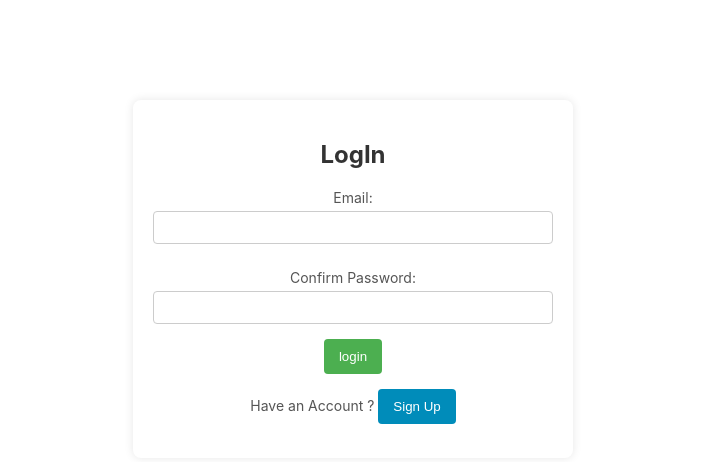
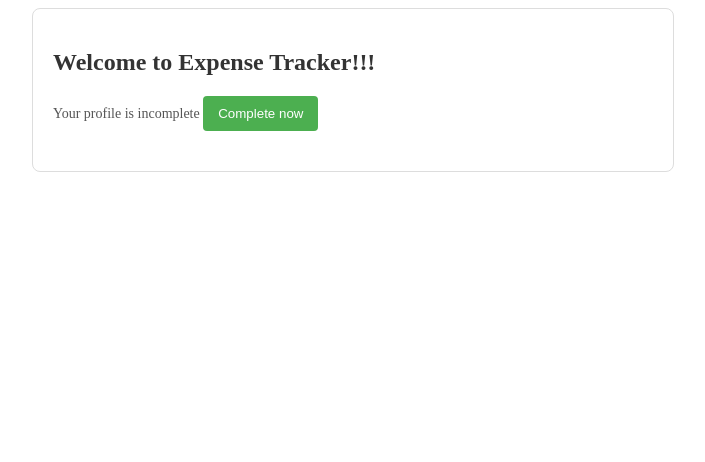
Before and after one commit to mahesh180400/React01, a React (Create React App) app: page /profile_edit in a window 1280 px wide. Shown: the top 462 px of the page, without its empty margins (287-992 px from the left). Built offline with nearby package versions, Linux system fonts and the light colour scheme.

Commit message:
profile update

```diff
--- a/src/App.js
+++ b/src/App.js
@@ -1,9 +1,17 @@
+import React from 'react';
+import { BrowserRouter as Router, Routes, Route } from 'react-router-dom';
+import Signup from './Login/Signup';
+import ProfileEdit from './Login/ProfileEdit';
 
-import Signup from "./Login/Signup";
 function App() {
   return (
     <>
-    <Signup></Signup>
+      <Router>
+        <Routes>
+          <Route path="" element={<Signup />} />
+          <Route path="/profile_edit" element={<ProfileEdit></ProfileEdit>} />
+        </Routes>
+      </Router>
     </>
   );
 }
--- /dev/null
+++ b/src/Login/ProfileEdit.js
@@ -0,0 +1,92 @@
+import React, { useState } from "react";
+import styles from './ProfileEdit.module.css';
+const ProfileEdit = () => {
+  const [update, setUpdate] = useState(false);
+  const [name, setname] = useState('');
+  const [profile, setprofile] = useState('');
+
+  const edit = (e) => {
+    e.preventDefault();
+    setUpdate((prevstate) => !prevstate);
+  };
+
+  const updatereques = (e) => {
+    const tokenold=localStorage.getItem('token')
+    console.log(tokenold)
+    e.preventDefault();
+    let url='https://identitytoolkit.googleapis.com/v1/accounts:update?key=AIzaSyC6JbZDqf63EMa4jOcDc2zdGFv4f9ok1ck'
+    fetch(url,{
+        method:'POST',
+        body:JSON.stringify({
+        idToken:tokenold,
+            displayName:name,
+            photourl:profile,
+            returnSecureToken:true
+        }),
+        headers:{
+            'Content-type':'application.json'
+        }
+       }).then((res)=>{
+        if(res.ok){
+          return res.json();
+
+        }else{
+            return res.json().then ((data)=>{
+             let errorMessage="Authentication FAiled!";
+            throw new Error(errorMessage)
+            })
+         }
+       }).then((data)=>{
+        console.log('All OK Profile')
+       })
+       .catch((err)=>{
+        alert(err.message)
+       })
+    console.log(name, profile);
+    setname("")
+    setprofile("")
+  };
+
+  return (
+    <>
+      {!update && (
+        <div className={styles.container}>
+          <h2>Welcome to Expense Tracker!!!</h2>
+          <p>
+            Your profile is incomplete{" "}
+            <button className={styles.button} onClick={edit}>
+              Complete now
+            </button>
+          </p>
+        </div>
+      )}
+      {update && (
+        <div className={styles.container}>
+          <h2>Winners never quit, Quitters never win.</h2>
+          <button className={`${styles.button} ${styles.cancel}`} onClick={edit}>
+            Cancel
+          </button>
+          <label>Full Name:</label>
+          <input
+            type="text"
+            value={name}
+            onChange={(e) => setname(e.target.value)}
+            className={styles.input}
+          />
+          <label>Profile Photo URL:</label>
+          <input
+            type="text"
+            value={profile}
+            onChange={(e) => setprofile(e.target.value)}
+            className={styles.input}
+          />
+          <button className={styles.button} onClick={updatereques}>
+            Update
+          </button>
+        </div>
+      )}
+    </>
+  );
+};
+
+export default ProfileEdit;
--- /dev/null
+++ b/src/Login/ProfileEdit.module.css
@@ -0,0 +1,45 @@
+/* ProfileEdit.module.css */
+
+.container {
+    max-width: 600px;
+    margin: auto;
+    padding: 20px;
+    border: 1px solid #ddd;
+    border-radius: 8px;
+  }
+
+  h2 {
+    color: #333;
+  }
+
+  p {
+    margin-bottom: 20px;
+  }
+
+  button {
+    background-color: #4caf50;
+    color: white;
+    padding: 10px 15px;
+    border: none;
+    border-radius: 4px;
+    cursor: pointer;
+  }
+
+  .cancel {
+    background-color: #f44336;
+  }
+
+  label {
+    display: block;
+    margin-top: 10px;
+  }
+
+  input {
+    width: 100%;
+    padding: 8px;
+    margin-top: 8px;
+    margin-bottom: 16px;
+    box-sizing: border-box;
+    border: 1px solid #ccc;
+    border-radius: 4px;
+  }
--- a/src/Login/Signup.js
+++ b/src/Login/Signup.js
@@ -1,13 +1,16 @@
 import { useState,useContext } from 'react';
 import styles from './Signup.module.css';
 import AuthContext from '../Store/authcontext';
+import { useNavigate } from 'react-router-dom';
 const Signup = () => {
 const authctx=useContext(AuthContext);
+const navigate=useNavigate();
   const [email, setemail] = useState('');
   const [pass, setpass] = useState('');
   const [conpass, setconpass] = useState('');
   const [islogin, setislogin] = useState(true);
   const [isloading,setisloading]=useState(false);
+
 
   const swithAuthmodeHandler=()=>{
     setislogin((prev)=>!prev)
@@ -52,7 +55,8 @@ const authctx=useContext(AuthContext);
      }
    }).then((data)=>{
     authctx.login(data.idToken)
-    console.log('All OK')
+    navigate('/profile_edit')
+    console.log('All OK',data.idToken)
    })
    .catch((err)=>{
     alert(err.message)
@@ -69,6 +73,7 @@ const authctx=useContext(AuthContext);
   };
 
   return (
+    <>
     <div className={styles.container}>
       <h2>{islogin?"LogIn":"SignUP"}</h2>
       <label>Email:</label>
@@ -106,7 +111,8 @@ const authctx=useContext(AuthContext);
         </button>
       </p>
     </div>
+    </>
   );
-};
+}
 
 export default Signup;
--- a/src/index.js
+++ b/src/index.js
@@ -1,17 +1,27 @@
+// index.js or App.js
+
 import React from 'react';
 import ReactDOM from 'react-dom/client';
-import './index.css';
 import App from './App';
-import reportWebVitals from './reportWebVitals';
+import { AuthContextProvider } from './Store/authcontext';
 
-const root = ReactDOM.createRoot(document.getElementById('root'));
-root.render(
-  <React.StrictMode>
-    <App />
-  </React.StrictMode>
-);
+const rootElement = document.getElementById('root');
 
-// If you want to start measuring performance in your app, pass a function
-// to log results (for example: reportWebVitals(console.log))
-// or send to an analytics endpoint. Learn more: https://bit.ly/CRA-vitals
-reportWebVitals();
+const createRoot = () => {
+  const root = ReactDOM.createRoot(rootElement);
+  root.render(
+    <React.StrictMode>
+      <AuthContextProvider>
+        <App />
+      </AuthContextProvider>
+    </React.StrictMode>
+  );
+};
+
+// For React 18
+if (rootElement.createReactRoot) {
+  rootElement.createReactRoot();
+  createRoot();
+} else {
+  createRoot();
+}
--- a/src/store/authContext.js
+++ b/src/store/authContext.js
@@ -17,7 +17,8 @@ export const AuthContextProvider=(props)=>{
         setTimeout(()=>{
             logoutHandler();
             console.log('TATA BYE BYE KHATAM')
-        },5000)
+        },50000);
+        console.log('Login Function is CAlled!')
     };
 
     const logoutHandler=()=>{
```
